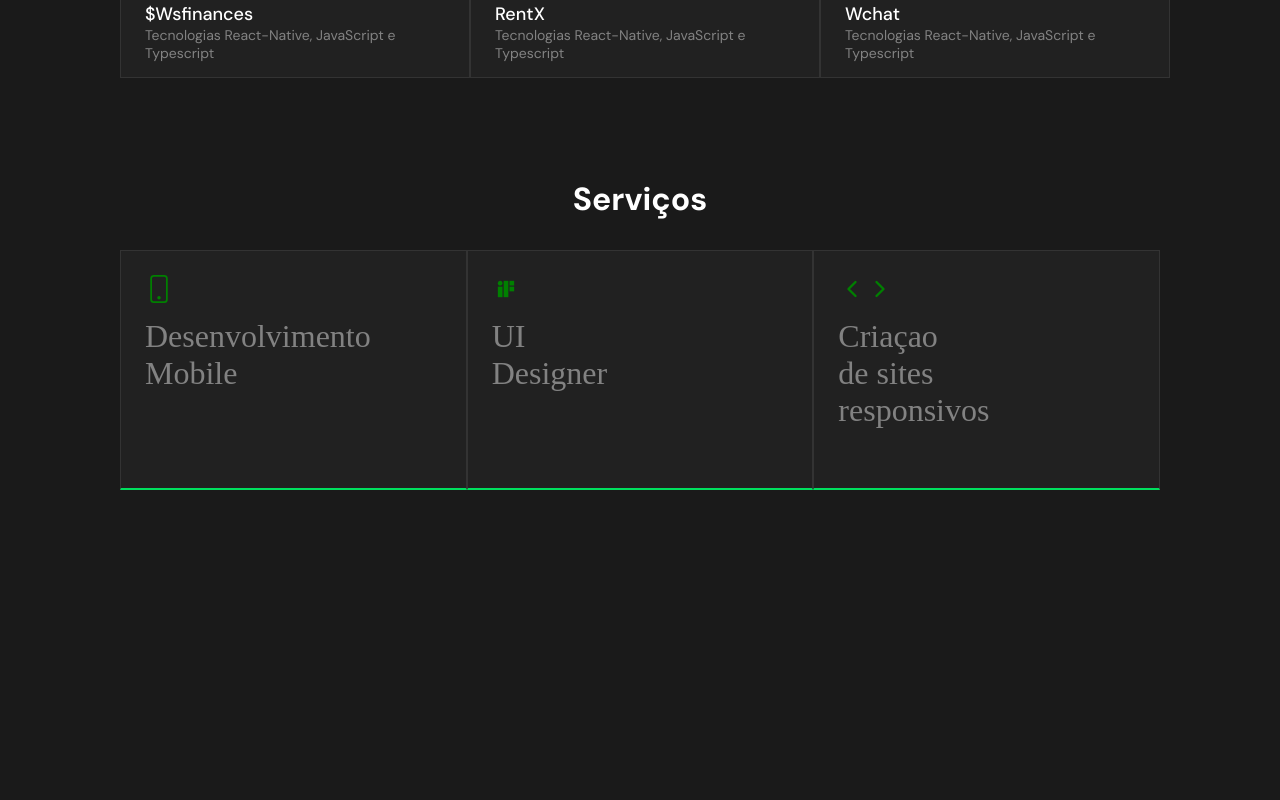
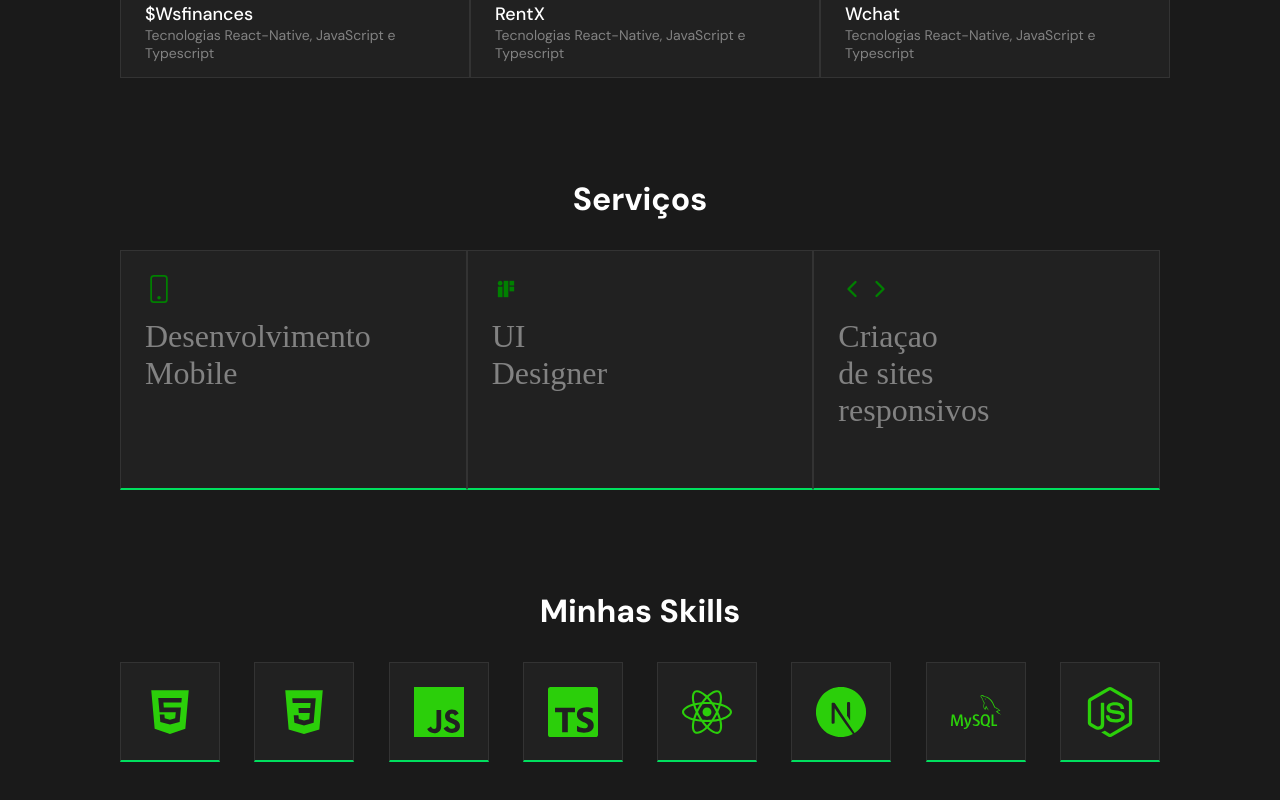
Before and after one commit to Luann-Sousa/Portfolio, a Next.js app in the folder portfolio/: page / in a window 1280 px wide. Shown: the part 1503-2303 px from the top of the page. Before the commit the page ends 2093 px from the top, so only its background shows below. Built offline with nearby package versions, Linux system fonts and the light colour scheme.

Commit message:
finaly/componente: foi finalizado  o componente SectionSkills.

```diff
--- a/portfolio/src/components/SectionSkills/index.tsx
+++ b/portfolio/src/components/SectionSkills/index.tsx
@@ -11,34 +11,51 @@ import {
 } from "./styles";
 import ImageIconLeft from "../../assets/image-left.png";
 import { FiChevronLeft, FiChevronRight } from "react-icons/fi";
-import { BsPhone } from "react-icons/bs";
-import { CgIfDesign } from "react-icons/cg";
-export const SectionService = () => {
+import { IoLogoCss3, IoLogoJavascript } from "react-icons/io";
+import {
+  SiTypescript,
+  SiJavascript,
+  SiNextdotjs,
+  SiMysql,
+  SiNodedotjs,
+} from "react-icons/si";
+import { FaHtml5, FaReact } from "react-icons/fa";
+export const SectionSkills = () => {
   return (
     <Container>
-      <Title>Serviços</Title>
+      <Title>Minhas Skills</Title>
 
       <CardWrapper>
         <CardService>
-          <CardIcon>
-            <BsPhone color="green" size={28} />
-          </CardIcon>
-          <SubTitle>Desenvolvimento Mobile</SubTitle>
+          <FaHtml5 size={50} color="#2bcf0a" />
         </CardService>
 
         <CardService>
-          <CardIcon>
-            <CgIfDesign color="green" size={28} />
-          </CardIcon>
-          <SubTitle>UI Designer</SubTitle>
+          <IoLogoCss3 size={50} color="#2bcf0a" />
         </CardService>
 
         <CardService>
-          <CardIcon>
-            <FiChevronLeft color="green" size={28} />
-            <FiChevronRight color="green" size={28} />
-          </CardIcon>
-          <SubTitle>Criaçao de sites responsivos</SubTitle>
+          <SiJavascript size={50} color="#2bcf0a" />
+        </CardService>
+
+        <CardService>
+          <SiTypescript size={50} color="#2bcf0a" />
+        </CardService>
+
+        <CardService>
+          <FaReact size={50} color="#2bcf0a" />
+        </CardService>
+
+        <CardService>
+          <SiNextdotjs size={50} color="#2bcf0a" />
+        </CardService>
+
+        <CardService>
+          <SiMysql size={50} color="#2bcf0a" />
+        </CardService>
+
+        <CardService>
+          <SiNodedotjs size={50} color="#2bcf0a" />
         </CardService>
       </CardWrapper>
     </Container>
--- a/portfolio/src/components/SectionSkills/styles.ts
+++ b/portfolio/src/components/SectionSkills/styles.ts
@@ -59,8 +59,8 @@ export const ImageLeft = styled.img`
   height: 50px;
 `;
 export const CardService = styled.div`
-  width: 350px;
-  height: 240px;
+  width: 100px;
+  height: 100px;
   left: 150px;
 
   background: #212121;
@@ -69,6 +69,12 @@ export const CardService = styled.div`
   box-sizing: border-box;
 
   padding: 24px;
+
+  display: flex;
+  align-items: center;
+  justify-content: center;
+
+  cursor: pointer;
 `;
 
 export const BorderFooter = styled.div`
--- a/portfolio/src/pages/index.tsx
+++ b/portfolio/src/pages/index.tsx
@@ -4,6 +4,7 @@ import { SectionAbout } from "../components/SectionAbout";
 import { SectionContact } from "../components/SectionContact";
 import { SectionService } from "../components/SectionService";
 import { SectionProjects } from "../components/SectionProjects";
+import { SectionSkills } from "../components/SectionSkills";
 
 export default function App() {
   return (
@@ -14,6 +15,7 @@ export default function App() {
       <SectionContact />
       <SectionProjects />
       <SectionService />
+      <SectionSkills />
     </>
   );
 }
```
